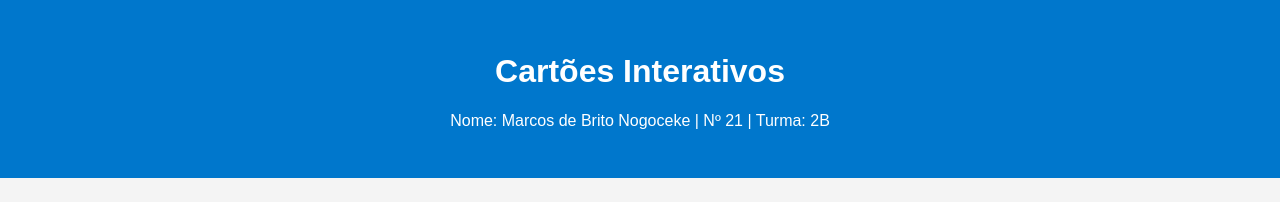
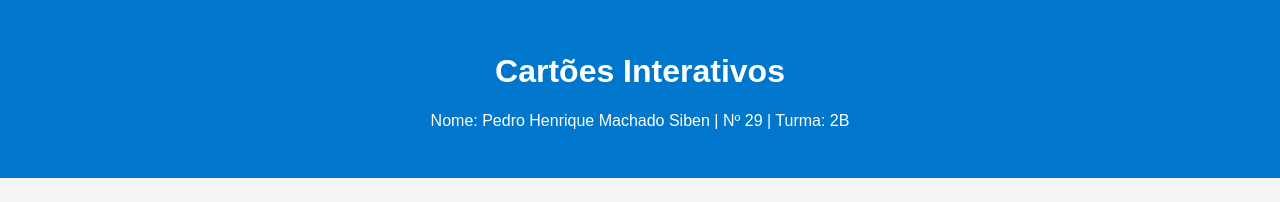
Before and after one commit to pedrosiben/cartoes, a plain HTML site: page index.html in a window 1280 px wide. Shown: the top 202 px of the page. Drawn offline with Linux system fonts and the light colour scheme.

Commit message:
Update index.html

```diff
--- a/index.html
+++ b/index.html
@@ -9,7 +9,7 @@
 <body>
   <header>
     <h1>Cartões Interativos</h1>
-    <p>Nome: Marcos de Brito Nogoceke | Nº 21 | Turma: 2B</p>
+    <p>Nome: Pedro Henrique Machado Siben | Nº 29 | Turma: 2B</p>
   </header>
 
   <main id="container">
```
